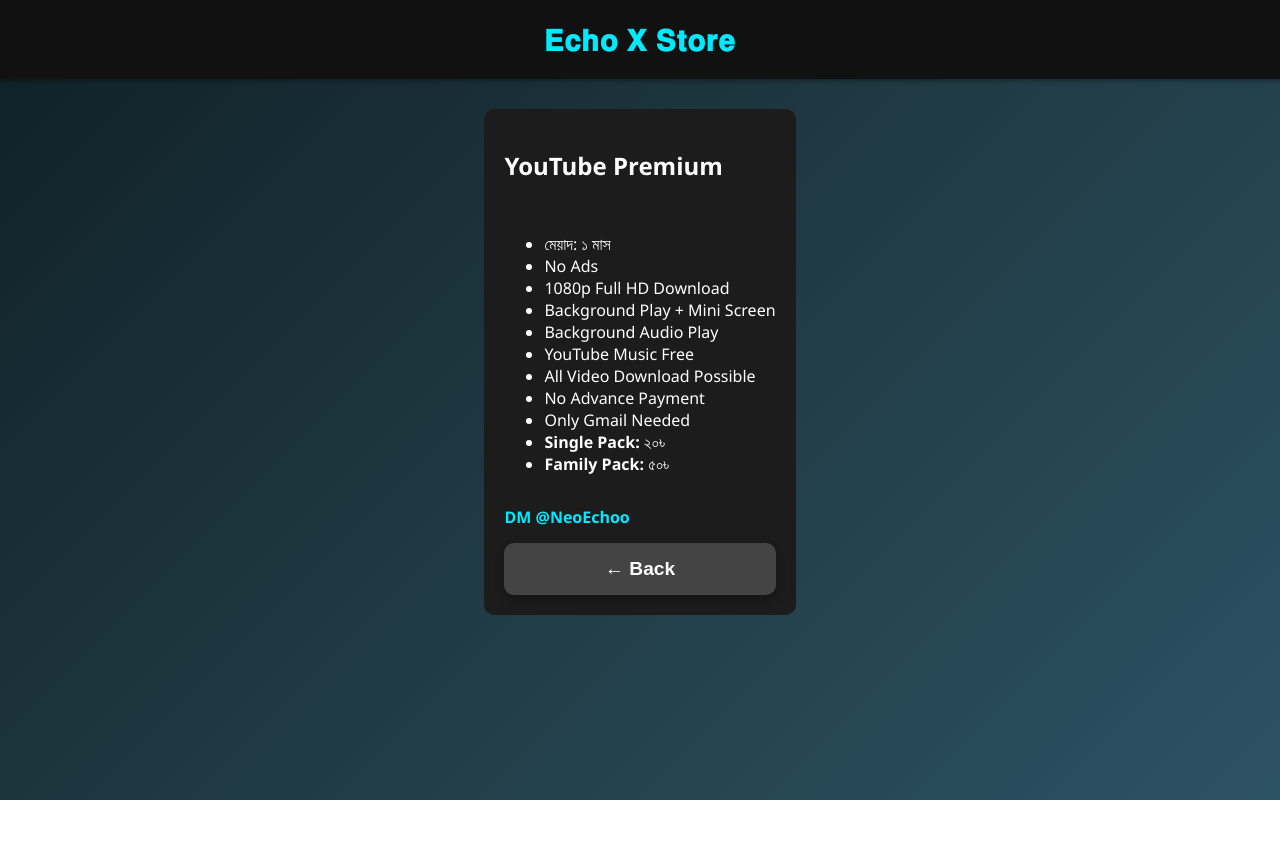
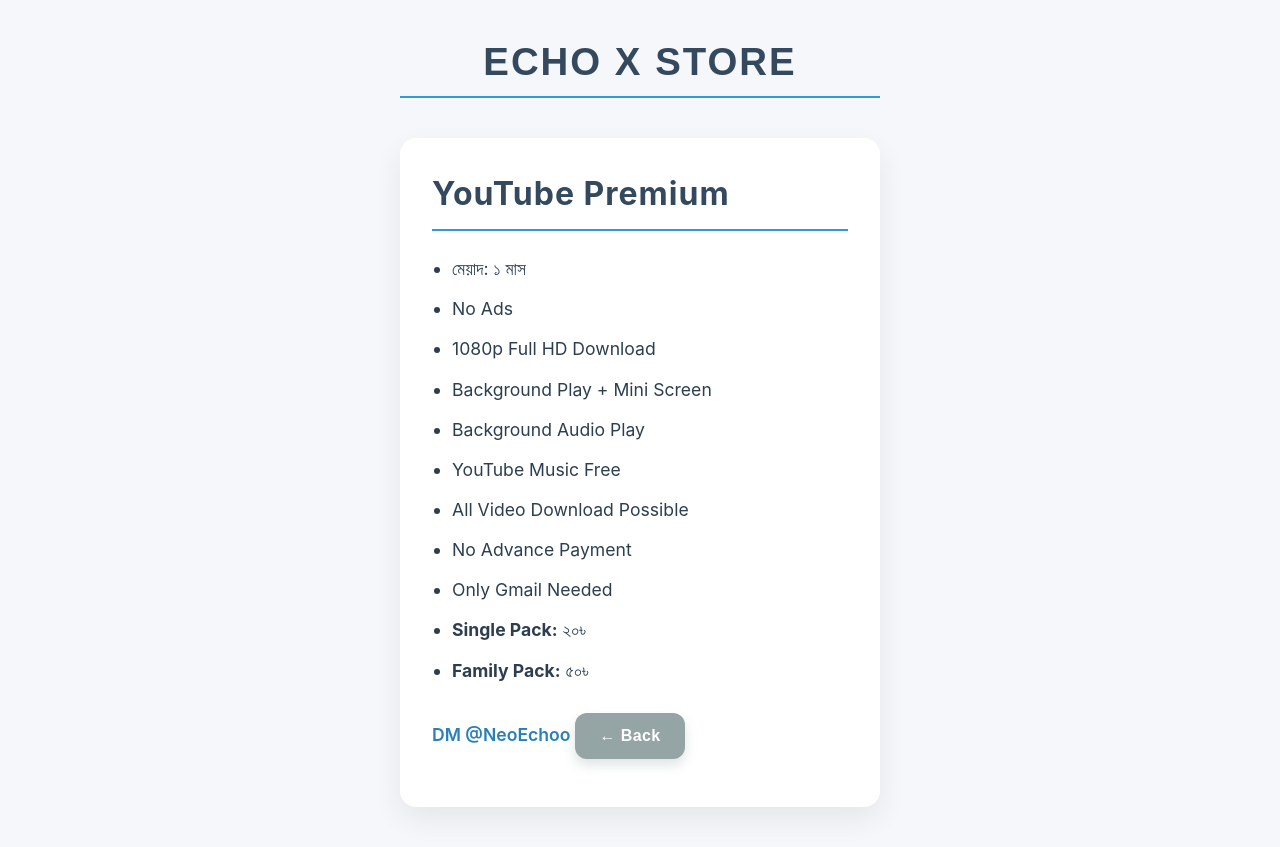
Before and after one commit to matrixo03a/Echo-X-Store, a plain HTML site: page index.html in a window 1280 px wide. Both pictures are taken after a click on the button "YouTube Premium". Before the commit the page ends 800 px from the top, so only its background shows below. Drawn offline with Linux system fonts and the light colour scheme.

Commit message:
Update index.html

```diff
--- a/index.html
+++ b/index.html
@@ -2,93 +2,183 @@
 <html lang="en">
 <head>
   <meta charset="UTF-8" />
-  <meta name="viewport" content="width=device-width, initial-scale=1.0"/>
+  <meta name="viewport" content="width=device-width, initial-scale=1" />
   <title>Echo X Store</title>
   <style>
+    /* Reset and base */
+    * {
+      box-sizing: border-box;
+    }
     body {
       margin: 0;
       padding: 0;
-      font-family: 'Segoe UI', sans-serif;
-      background: linear-gradient(135deg, #0f2027, #203a43, #2c5364);
-      color: #fff;
+      font-family: 'Inter', 'Segoe UI', Tahoma, Geneva, Verdana, sans-serif;
+      background: #f5f7fa;
+      color: #2c3e50;
       display: flex;
       flex-direction: column;
       align-items: center;
       min-height: 100vh;
+      padding: 40px 20px;
     }
 
     header {
+      font-size: 2.4rem;
+      font-weight: 700;
+      color: #34495e;
+      margin-bottom: 40px;
+      letter-spacing: 2px;
+      user-select: none;
+      text-transform: uppercase;
+      font-family: 'Poppins', sans-serif;
+      text-align: center;
       width: 100%;
-      padding: 20px;
-      background: #111;
-      text-align: center;
-      font-size: 1.8rem;
-      font-weight: bold;
-      letter-spacing: 1px;
-      color: #00eaff;
-      box-shadow: 0 2px 5px #00000055;
+      max-width: 480px;
+      border-bottom: 2px solid #3498db;
+      padding-bottom: 12px;
     }
 
+    /* Container */
     .container {
-      margin-top: 40px;
       display: flex;
       flex-direction: column;
-      gap: 20px;
-      width: 90%;
-      max-width: 400px;
+      gap: 28px;
+      width: 100%;
+      max-width: 480px;
     }
 
+    /* Buttons - main services */
     .btn {
-      padding: 15px 20px;
+      background-color: #3498db;
+      color: white;
+      padding: 18px 28px;
+      font-size: 1.25rem;
+      font-weight: 600;
       border: none;
-      border-radius: 10px;
-      font-size: 1.2rem;
-      font-weight: bold;
-      background: #00eaff;
-      color: #000;
+      border-radius: 12px;
       cursor: pointer;
-      transition: 0.3s;
-      box-shadow: 0 4px 10px #00000055;
+      box-shadow: 0 8px 15px rgba(52, 152, 219, 0.3);
+      transition: background-color 0.3s ease, box-shadow 0.3s ease;
+      width: 100%;
+      text-align: center;
+      user-select: none;
+      letter-spacing: 0.5px;
+      font-family: 'Segoe UI', Tahoma, Geneva, Verdana, sans-serif;
     }
 
     .btn:hover {
-      background: #00bcd4;
+      background-color: #2980b9;
+      box-shadow: 0 12px 20px rgba(41, 128, 185, 0.5);
     }
 
+    /* Service page card */
     .service-page {
       display: none;
-      flex-direction: column;
-      gap: 15px;
-      background: #1c1c1c;
-      padding: 20px;
-      border-radius: 10px;
-      margin-top: 30px;
+      background-color: white;
+      padding: 30px 32px;
+      border-radius: 16px;
+      box-shadow: 0 12px 30px rgba(0, 0, 0, 0.07);
+      color: #34495e;
+      width: 100%;
+      max-width: 480px;
+      font-size: 1.1rem;
+      line-height: 1.6;
     }
 
-    .back-btn {
-      background: #444;
-      color: #fff;
+    .service-page h2 {
+      margin-top: 0;
+      font-size: 2rem;
+      font-weight: 700;
+      border-bottom: 2px solid #3498db;
+      padding-bottom: 10px;
+      margin-bottom: 24px;
+      user-select: none;
+      letter-spacing: 1px;
     }
 
-    a {
-      color: #00eaff;
-      text-decoration: none;
-      font-weight: bold;
+    .service-page ul {
+      padding-left: 20px;
+      margin-bottom: 28px;
+      color: #2c3e50;
     }
 
-    @media (max-width: 500px) {
+    .service-page ul li {
+      margin-bottom: 12px;
+    }
+
+    /* Link style */
+    a {
+      color: #2980b9;
+      font-weight: 600;
+      text-decoration: none;
+      font-size: 1.1rem;
+      display: inline-block;
+      margin-bottom: 28px;
+      transition: color 0.3s ease;
+      user-select: text;
+    }
+
+    a:hover {
+      color: #1b4f72;
+      text-decoration: underline;
+    }
+
+    /* Back button */
+    .back-btn {
+      background-color: #95a5a6;
+      color: white;
+      padding: 14px 24px;
+      font-weight: 600;
+      border: none;
+      border-radius: 12px;
+      cursor: pointer;
+      width: auto;
+      box-shadow: 0 6px 12px rgba(149, 165, 166, 0.3);
+      transition: background-color 0.3s ease, box-shadow 0.3s ease;
+      user-select: none;
+      font-size: 1rem;
+      letter-spacing: 0.4px;
+    }
+
+    .back-btn:hover {
+      background-color: #7f8c8d;
+      box-shadow: 0 8px 18px rgba(127, 140, 141, 0.5);
+    }
+
+    /* Responsive */
+    @media (max-width: 520px) {
+      body {
+        padding: 30px 16px;
+      }
       header {
-        font-size: 1.5rem;
+        font-size: 1.8rem;
+        max-width: 100%;
       }
       .btn {
+        font-size: 1.1rem;
+        padding: 16px 20px;
+      }
+      .service-page {
+        padding: 24px 20px;
         font-size: 1rem;
+      }
+      .service-page h2 {
+        font-size: 1.6rem;
+        margin-bottom: 20px;
+      }
+      a {
+        font-size: 1rem;
+      }
+      .back-btn {
+        padding: 12px 20px;
+        font-size: 0.9rem;
       }
     }
   </style>
 </head>
 <body>
 
-  <header>𝐄𝐜𝐡𝐨 𝐗 𝐒𝐭𝐨𝐫𝐞</header>
+  <header>Echo X Store</header>
 
   <div class="container" id="main">
     <button class="btn" onclick="openService('youtube')">YouTube Premium</button>
@@ -110,8 +200,8 @@
       <li><strong>Single Pack:</strong> ২০৳</li>
       <li><strong>Family Pack:</strong> ৫০৳</li>
     </ul>
-    <a href="https://t.me/NeoEchoo" target="_blank">DM @NeoEchoo</a>
-    <button class="btn back-btn" onclick="goBack()">← Back</button>
+    <a href="https://t.me/NeoEchoo" target="_blank" rel="noopener noreferrer">DM @NeoEchoo</a>
+    <button class="back-btn" onclick="goBack()">← Back</button>
   </div>
 
   <div class="service-page" id="telegram">
@@ -122,20 +212,22 @@
       <li>6 months: 17.5$</li>
       <li>12 months: 30.5$</li>
     </ul>
-    <a href="https://t.me/NeoEchoo" target="_blank">DM @NeoEchoo</a>
-    <button class="btn back-btn" onclick="goBack()">← Back</button>
+    <a href="https://t.me/NeoEchoo" target="_blank" rel="noopener noreferrer">DM @NeoEchoo</a>
+    <button class="back-btn" onclick="goBack()">← Back</button>
   </div>
 
   <script>
     function openService(service) {
       document.getElementById("main").style.display = "none";
-      document.getElementById(service).style.display = "flex";
+      document.getElementById(service).style.display = "block";
+      window.scrollTo({ top: 0, behavior: 'smooth' });
     }
 
     function goBack() {
       document.getElementById("main").style.display = "flex";
       document.getElementById("youtube").style.display = "none";
       document.getElementById("telegram").style.display = "none";
+      window.scrollTo({ top: 0, behavior: 'smooth' });
     }
   </script>
 
```
